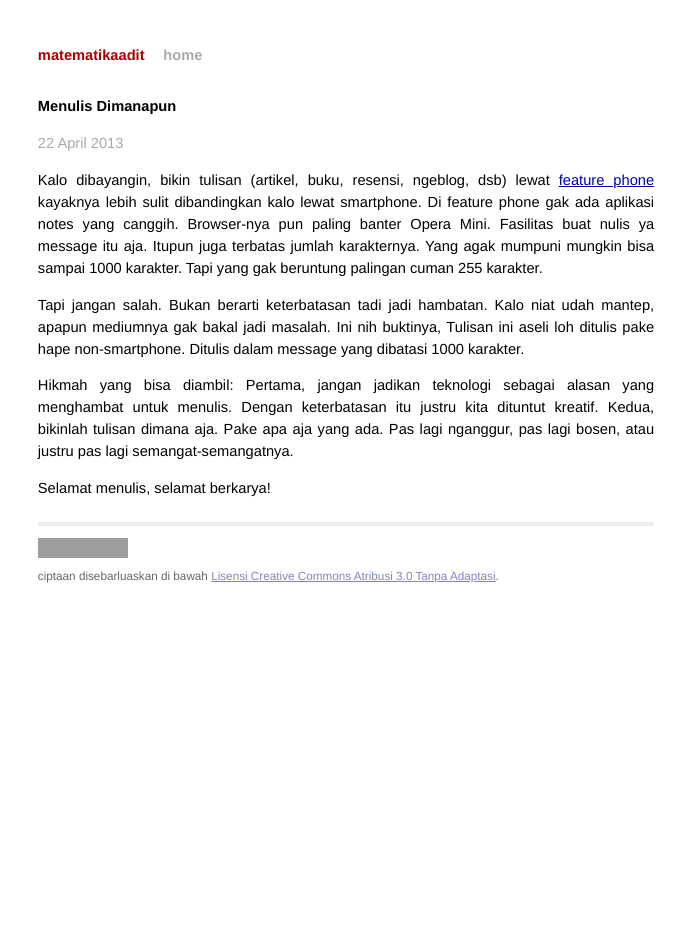
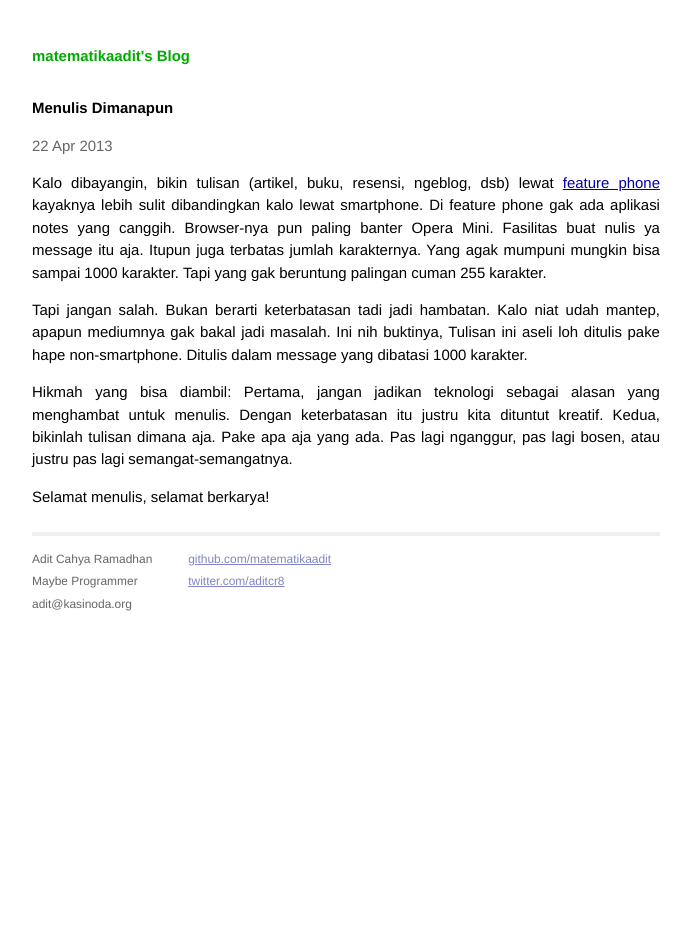
Before and after one commit to matematikaadit/matematikaadit.github.io, a Jekyll site: the page built from _posts/2013-04-22-menulis-dimanapun.md, in a window 1280 px wide. Shown: the whole page, without its empty margins (294-985 px from the left). Built offline with Jekyll 4.4.1, drawn with Linux system fonts in a browser that asks for light colours; Markdown is read by kramdown in place of the engine named in the settings; grey boxes are pictures that could not be loaded.

Commit message:
new theme

```diff
--- a/_config.yml
+++ b/_config.yml
@@ -1,2 +1,2 @@
-markdown: redcarpet
+name: "matematikaadit's Blog"
 pygments: true
--- a/_layouts/default.html
+++ b/_layouts/default.html
@@ -1,59 +1,45 @@
 <!DOCTYPE html>
-<html xmlns="http://www.w3.org/1999/xhtml" xml:lang="en" lang="en-us">
+<html>
     <head>
-   <meta http-equiv="content-type" content="text/html; charset=utf-8" />
+        <meta charset="utf-8">
+        <meta http-equiv="X-UA-Compatible" content="IE=edge,chrome=1">
         <title>{{ page.title }}</title>
-   <meta name="author" content="Adit Cahya Ramadhan" />
+        <meta name="viewport" content="width=device-width">
 
         <!-- syntax highlighting CSS -->
-   <link rel="stylesheet" href="/css/syntax.css" type="text/css" />
+        <link rel="stylesheet" href="/css/syntax.css">
 
-   <!-- Homepage CSS -->
-   <link rel="stylesheet" href="/css/screen.css" type="text/css" media="screen, projection" />
+        <!-- Custom CSS -->
+        <link rel="stylesheet" href="/css/main.css">
 
     </head>
     <body>
 
+        <div class="container">
           <div class="site">
-  <div class="title">
-    <a href="/">matematikaadit</a>
-    <a class="extra" href="/">home</a>
+            <div class="header">
+              <h1 class="title"><a href="/">{{ site.name }}</a></h1>
             </div>
 
                 {{ content }}
 
             <div class="footer">
-    <!-- CC-BY-0.3 -->
               <div class="contact">
                 <p>
-<a rel="license" href="http://creativecommons.org/licenses/by/3.0/deed.id"><img alt="Lisensi Creative Commons" style="border-width:0" src="http://i.creativecommons.org/l/by/3.0/80x15.png" /><br /></a>ciptaan disebarluaskan di bawah <a rel="license" href="http://creativecommons.org/licenses/by/3.0/deed.id">Lisensi Creative Commons Atribusi 3.0 Tanpa Adaptasi</a>.
+                  Adit Cahya Ramadhan<br />
+                  Maybe Programmer<br />
+                  adit@kasinoda.org
                 </p>
               </div>
-    <!-- CC-BY-0.3 end -->
-    <!--
               <div class="contact">
                 <p>
 <a href="http://github.com/matematikaadit/">github.com/matematikaadit</a><br />
 <a href="http://twitter.com/aditcr8/">twitter.com/aditcr8</a><br />
-        <a href="http://facebook.com/adit.ramadhan/">facebook.com/adit.ramadhan</a>
                 </p>
               </div>
-    -->
             </div>
           </div>
-
-<!-- Google Analytics -->
-<script>
-  (function(i,s,o,g,r,a,m){i['GoogleAnalyticsObject']=r;i[r]=i[r]||function(){
-  (i[r].q=i[r].q||[]).push(arguments)},i[r].l=1*new Date();a=s.createElement(o),
-  m=s.getElementsByTagName(o)[0];a.async=1;a.src=g;m.parentNode.insertBefore(a,m)
-  })(window,document,'script','//www.google-analytics.com/analytics.js','ga');
-
-  ga('create', 'UA-40206504-1', 'github.io');
-  ga('send', 'pageview');
-
-</script>
-<!-- Google Analytics end -->
+        </div> <!-- /container -->
 
     </body>
 </html>
--- a/_layouts/post.html
+++ b/_layouts/post.html
@@ -1,6 +1,9 @@
 ---
 layout: default
 ---
+<h2>{{ page.title }}</h2>
+<p class="meta">{{ page.date | date_to_string }}</p>
+
 <div id="post">
 {{ content }}
 </div>
--- a/_posts/2013-04-22-menulis-dimanapun.md
+++ b/_posts/2013-04-22-menulis-dimanapun.md
@@ -1,19 +1,16 @@
 ---
 layout: post
-title: Menulis Dimanapun
+title: "Menulis Dimanapun"
+categories: menulis
 ---
 
-{{ page.title }}
-================
-
-<p class="meta">22 April 2013</p>
-
 Kalo dibayangin, bikin tulisan (artikel, buku, resensi, ngeblog, dsb) lewat
-[feature phone][1] kayaknya lebih sulit dibandingkan kalo lewat smartphone.
-Di feature phone gak ada aplikasi notes yang canggih. Browser-nya pun
-paling banter Opera Mini. Fasilitas buat nulis ya message itu aja. Itupun
-juga terbatas jumlah karakternya. Yang agak mumpuni mungkin bisa sampai
-1000 karakter. Tapi yang gak beruntung palingan cuman 255 karakter.
+[feature phone][feature-phone] kayaknya lebih sulit dibandingkan kalo lewat
+smartphone.  Di feature phone gak ada aplikasi notes yang canggih.
+Browser-nya pun paling banter Opera Mini. Fasilitas buat nulis ya message
+itu aja. Itupun juga terbatas jumlah karakternya. Yang agak mumpuni mungkin
+bisa sampai 1000 karakter. Tapi yang gak beruntung palingan cuman 255
+karakter.
 
 Tapi jangan salah. Bukan berarti keterbatasan tadi jadi hambatan.
 Kalo niat udah mantep, apapun mediumnya gak bakal jadi masalah. Ini nih
--- /dev/null
+++ b/css/main.css
@@ -0,0 +1,174 @@
+/*****************************************************************************/
+/*
+/* Common
+/*
+/*****************************************************************************/
+
+/* Global Reset */
+* {
+  margin: 0;
+  padding: 0;
+}
+
+html, body { height: 100%; }
+
+body {
+  background-color: #FFF;
+  font: 13.34px Helvetica, Arial, sans-serif;
+  font-size: small;
+  text-align: center;
+}
+
+h1, h2, h3, h4, h5, h6 {
+  font-size: 100%; }
+
+h1 { margin-bottom: 1em; }
+p { margin: 1em 0; }
+
+a         { color: #00a; }
+a:hover   { color: #000; }
+a:visited { color: #a0a; }
+
+table {
+  font-size: inherit;
+  font: 100%;
+}
+
+/*****************************************************************************/
+/*
+/* Home
+/*
+/*****************************************************************************/
+ul.posts {
+  list-style-type: none;
+  margin-bottom: 2em;
+}
+
+ul.posts li {
+  line-height: 1.75em;
+}
+
+ul.posts span {
+  color: #666;
+  font-family: Monaco, "Courier New", monospace;
+  font-size: 80%;
+}
+
+/*****************************************************************************/
+/*
+/* Site
+/*
+/*****************************************************************************/
+
+.site {
+  font-size: 115%;
+  text-align: justify;
+  width: 42em;
+  margin: 3em auto 2em;
+  line-height: 1.5em;
+}
+
+.site .header a {
+  font-weight: bold;
+  text-decoration: none;
+}
+
+.site .header h1.title {
+  display: inline-block;
+  margin-bottom: 2em;
+}
+
+.site .header h1.title a {
+  color: #0a0;
+}
+
+.site .header h1.title a:hover {
+  color: #000;
+}
+
+.site .header a.extra {
+  color: #666;
+  margin-left: 1em;
+}
+
+.site .header a.extra:hover {
+  color: #000;
+}
+
+.site .meta {
+  color: #666;
+}
+
+.site .footer {
+  font-size: 80%;
+  color: #666;
+  border-top: 4px solid #eee;
+  margin-top: 2em;
+  overflow: hidden;
+}
+
+.site .footer .contact {
+  float: left;
+  margin-right: 3em;
+}
+
+.site .footer .contact a {
+  color: #8085C1;
+}
+
+.site .footer .rss {
+  margin-top: 1.1em;
+  margin-right: -.2em;
+  float: right;
+}
+
+.site .footer .rss img {
+  border: 0;
+}
+
+/*****************************************************************************/
+/*
+/* Posts
+/*
+/*****************************************************************************/
+
+/* standard */
+#post pre {
+  border: 1px solid #ddd;
+  background-color: #eef;
+  padding: 0 .4em;
+}
+
+#post ul, #post ol {
+  margin-left: 1.35em;
+}
+
+#post code {
+  border: 1px solid #ddd;
+  background-color: #eef;
+  padding: 0 .2em;
+}
+
+#post pre code {
+  border: none;
+}
+
+/* terminal */
+#post pre.terminal {
+  border: 1px solid #000;
+  background-color: #333;
+  color: #FFF;
+}
+
+#post pre.terminal code {
+  background-color: #333;
+}
+
+#post img {
+   float: left;
+   margin: 0 1em 1em 0;
+}
+
+.clear {
+   clear: both;
+}
--- a/css/screen.css
+++ /dev/null
@@ -1,197 +0,0 @@
-/*****************************************************************************/
-/*
-/* Common
-/*
-/*****************************************************************************/
-
-/* Global Reset */
-
-* {
-  margin: 0;
-  padding: 0;
-}
-
-html, body {
-  height: 100%;
-}
-
-body {
-  background-color: white;
-  font: 13.34px helvetica, arial, clean, sans-serif;
-  *font-size: small;
-  text-align: center;
-}
-
-h1, h2, h3, h4, h5, h6 {
-  font-size: 100%;
-}
-
-h1 {
-  margin-bottom: 1em;
-}
-
-p {
-  margin: 1em 0;
-}
-
-a {
-  color: #00a;
-}
-
-a:hover {
-  color: black;
-}
-
-a:visited {
-  color: #a0a;
-}
-
-table {
-  font-size: inherit;
-  font: 100%;
-}
-
-/*****************************************************************************/
-/*
-/* Home
-/*
-/*****************************************************************************/
-
-ul.posts {
-  list-style-type: none;
-  margin-bottom: 2em;
-}
-
-  ul.posts li {
-    line-height: 1.75em;
-  }
-
-  ul.posts span {
-    color: #aaa;
-    font-family: Monaco, "Courier New", monospace;
-    font-size: 80%;
-  }
-
-/*****************************************************************************/
-/*
-/* Site
-/*
-/*****************************************************************************/
-
-.site {
-  font-size: 110%;
-  text-align: justify;
-  width: 42em;
-  margin: 3em auto 2em auto;
-  line-height: 1.5em;
-}
-
-.title {
-  color: #a00;
-  font-weight: bold;
-  margin-bottom: 2em;
-}
-
-  .site .title a {
-    color: #a00;
-    text-decoration: none;
-  }
-
-  .site .title a:hover {
-    color: black;
-  }
-
-  .site .title a.extra {
-    color: #aaa;
-    text-decoration: none;
-    margin-left: 1em;
-  }
-
-  .site .title a.extra:hover {
-    color: black;
-  }
-
-  .site .meta {
-    color: #aaa;
-  }
-
-  .site .footer {
-    font-size: 80%;
-    color: #666;
-    border-top: 4px solid #eee;
-    margin-top: 2em;
-    overflow: hidden;
-  }
-
-    .site .footer .contact {
-      float: left;
-      margin-right: 3em;
-    }
-
-      .site .footer .contact a {
-        color: #8085C1;
-      }
-
-    .site .footer .rss {
-      margin-top: 1.1em;
-      margin-right: -.2em;
-      float: right;
-    }
-
-      .site .footer .rss img {
-        border: 0;
-      }
-
-/*****************************************************************************/
-/*
-/* Posts
-/*
-/*****************************************************************************/
-
-#post {
-
-}
-
-  /* standard */
-
-  #post pre {
-    border: 1px solid #ddd;
-    background-color: #eef;
-    padding: 0 .4em;
-  }
-
-  #post ul,
-  #post ol {
-    margin-left: 1.35em;
-  }
-
-  #post code {
-    border: 1px solid #ddd;
-    background-color: #eef;
-    font-size: 85%;
-    padding: 0 .2em;
-  }
-
-    #post pre code {
-      border: none;
-    }
-
-  /* terminal */
-
-  #post pre.terminal {
-    border: 1px solid black;
-    background-color: #333;
-    color: white;
-  }
-
-  #post pre.terminal code {
-    background-color: #333;
-  }
-
-#related {
-  margin-top: 2em;
-}
-
-  #related h2 {
-    margin-bottom: 1em;
-  }
```
Also changed, not shown: other parts of _posts/2013-04-22-menulis-dimanapun.md (+1 -1 lines), _drafts/bagaimana-menulis-kode-go.md (+0 -5 lines), _posts/2013-06-10-bahasa-pemrograman-go.md (+3 -8 lines), _posts/2013-06-17-ngeblog-meskipun-gak-punya-pembaca.md (+2 -6 lines). Lines whose indentation alone changed are shown as unchanged.
